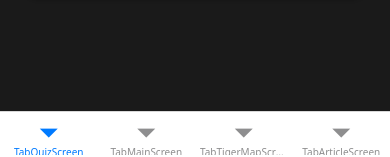
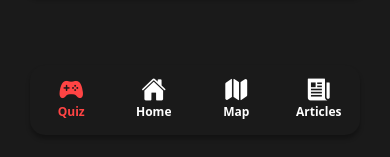
Before and after one commit to Vachek-hooves/Legacy, a React Native app: screen /TabNavigation in a window 390 px wide. Shown: the part 684-841 px from the top of the page. Built offline with nearby package versions, Linux system fonts and the light colour scheme.

Commit message:
update vector icons

```diff
--- a/Navigation/TabNavigation.js
+++ b/Navigation/TabNavigation.js
@@ -1,4 +1,7 @@
+import React from 'react';
 import {createBottomTabNavigator} from '@react-navigation/bottom-tabs';
+import {StyleSheet, View, Platform} from 'react-native';
+import Icon from 'react-native-vector-icons/Ionicons';
 import {
   TabArticleScreen,
   TabMainScreen,
@@ -10,13 +13,101 @@ const Tab = createBottomTabNavigator();
 
 const TabNavigation = () => {
   return (
-    <Tab.Navigator screenOptions={{headerShown: false}}>
-      <Tab.Screen name="TabQuizScreen" component={TabQuizScreen} />
-      <Tab.Screen name="TabMainScreen" component={TabMainScreen} />
-      <Tab.Screen name="TabTigerMapScreen" component={TabTigerMapScreen} />
-      <Tab.Screen name="TabArticleScreen" component={TabArticleScreen} />
+    <Tab.Navigator
+      screenOptions={{
+        headerShown: false,
+        tabBarShowLabel: true,
+        tabBarStyle: styles.tabBar,
+        tabBarActiveTintColor: '#FF4444',
+        tabBarInactiveTintColor: '#FFFFFF',
+        tabBarLabelStyle: styles.tabLabel,
+      }}>
+      <Tab.Screen
+        name="TabQuizScreen"
+        component={TabQuizScreen}
+        options={{
+          tabBarLabel: 'Quiz',
+          tabBarIcon: ({color, size}) => (
+            <View style={styles.iconContainer}>
+              <Icon name="game-controller" size={size} color={color} />
+            </View>
+          ),
+        }}
+      />
+      <Tab.Screen
+        name="TabMainScreen"
+        component={TabMainScreen}
+        options={{
+          tabBarLabel: 'Home',
+          tabBarIcon: ({color, size}) => (
+            <View style={styles.iconContainer}>
+              <Icon name="home" size={size} color={color} />
+            </View>
+          ),
+        }}
+      />
+      <Tab.Screen
+        name="TabTigerMapScreen"
+        component={TabTigerMapScreen}
+        options={{
+          tabBarLabel: 'Map',
+          tabBarIcon: ({color, size}) => (
+            <View style={styles.iconContainer}>
+              <Icon name="map" size={size} color={color} />
+            </View>
+          ),
+        }}
+      />
+      <Tab.Screen
+        name="TabArticleScreen"
+        component={TabArticleScreen}
+        options={{
+          tabBarLabel: 'Articles',
+          tabBarIcon: ({color, size}) => (
+            <View style={styles.iconContainer}>
+              <Icon name="newspaper-sharp" size={size} color={color} />
+            </View>
+          ),
+        }}
+      />
     </Tab.Navigator>
   );
 };
 
+const styles = StyleSheet.create({
+  tabBar: {
+    position: 'absolute',
+    bottom: 25,
+    left: 20,
+    right: 20,
+    elevation: 5,
+    backgroundColor: '#1A1A1A',
+    borderRadius: 15,
+    height: 70,
+    shadowColor: '#000',
+    shadowOffset: {
+      width: 0,
+      height: 4,
+    },
+    shadowOpacity: 0.3,
+    shadowRadius: 4,
+    paddingBottom: 5,
+    paddingTop: 5,
+    borderTopWidth: 0,
+    borderColor: 'red',
+    marginHorizontal: 10,
+
+  },
+  iconContainer: {
+    width: 40,
+    height: 40,
+    justifyContent: 'center',
+    alignItems: 'center',
+  },
+  tabLabel: {
+    fontSize: 12,
+    fontWeight: '600',
+  },
+});
+
 export default TabNavigation;
--- a/screen/tab/TabQuizScreen.js
+++ b/screen/tab/TabQuizScreen.js
@@ -53,6 +53,7 @@ const TabQuizScreen = ({navigation}) => {
           <View style={[styles.cardOverlay, styles.deathOverlay]}>
             <Text style={styles.cardTitle}>Survival Mode</Text>
             <Text style={styles.heartText}>❤️</Text>
+
             <Text style={styles.cardDescription}>
               One life, one chance! How far can you go without making a mistake?
             </Text>
```
Also changed, not shown: 3 other files (tests, documents, lock files or other folders).
